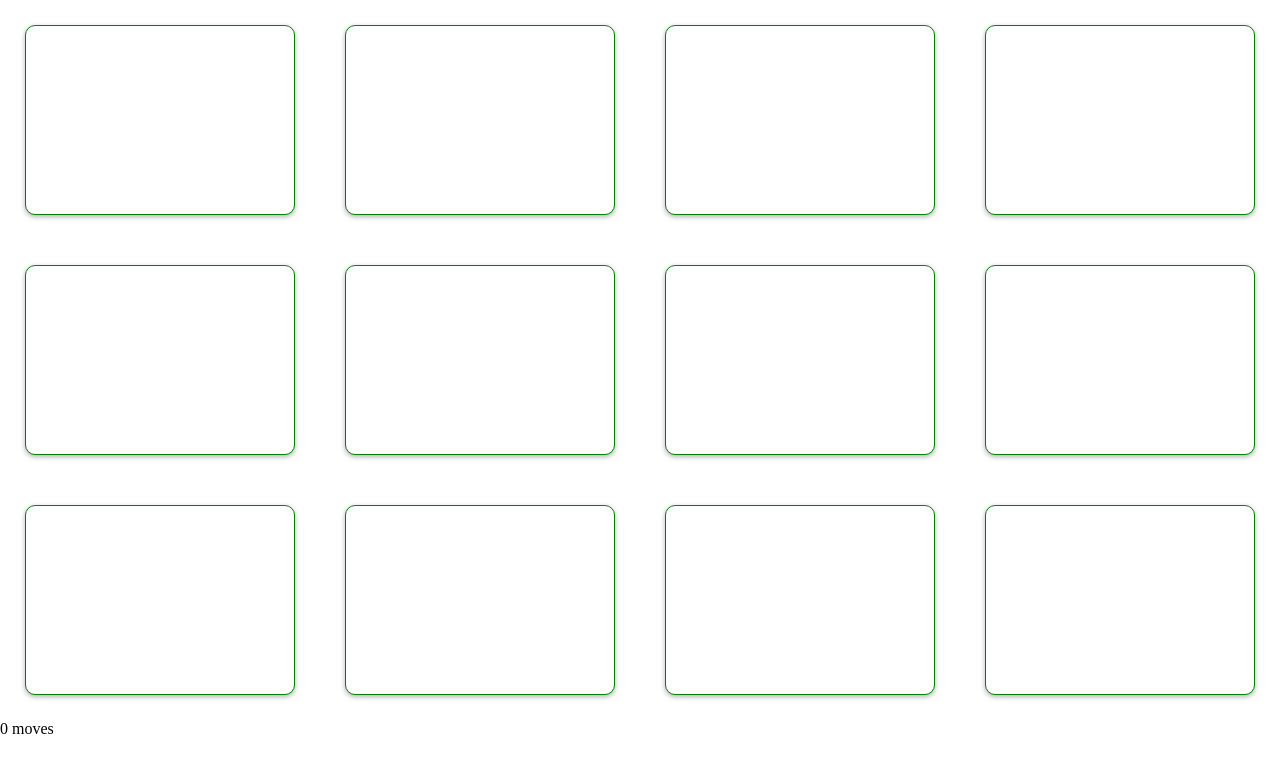
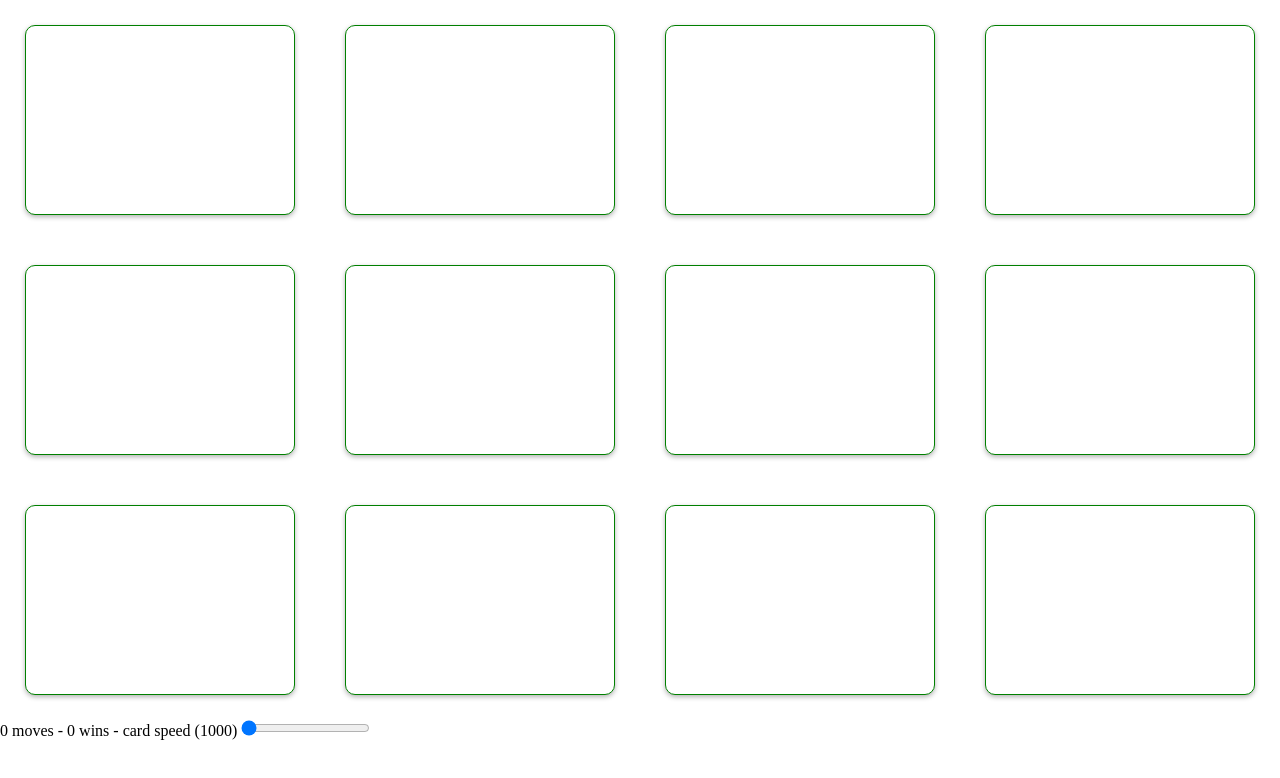
Before and after one commit to StephenFluin/match, an Angular app: page / in a window 1280 px wide. Shown: the top 778 px of the page. Built offline with nearby package versions, Linux system fonts and the light colour scheme.

Commit message:
feat: configurable flip and win count

```diff
--- a/src/app/app.component.html
+++ b/src/app/app.component.html
@@ -20,4 +20,13 @@
   </div>
   }
 </div>
-<div>{{ moves }} moves</div>
+<div>
+  {{ moves }} moves - {{ wins }} wins - card speed ({{ unflipSpeed }})
+  <input
+    type="range"
+    min="300"
+    max="5000"
+    #speed
+    (change)="unflipSpeed = speed.value"
+  />
+</div>
--- a/src/app/app.component.ts
+++ b/src/app/app.component.ts
@@ -29,11 +29,13 @@ export class AppComponent {
     '😍🤢💩💋👩‍🎤🧜‍♀️👑🍱🍕🍿⚽️🏀🏈✈️🛳🎡🎢🛝🏩📪✏️🔍💵🔔🇺🇸🇨🇷🇬🇧🇦🇺'
   );
   bgPicture = '';
+  unflipSpeed = '1000';
 
   firstPick?: Card;
   secondPick?: Card;
   waiting: number | undefined;
   moves = 0;
+  wins = 0;
 
   constructor(private changeDetector: ChangeDetectorRef) {
     this.randomlyPlaceSymbols();
@@ -63,7 +65,7 @@ export class AppComponent {
         this.secondPick = card;
         this.waiting = <any>setTimeout(() => {
           this.resetPick(card);
-        }, 3000);
+        }, parseInt(this.unflipSpeed, 10));
       }
       return;
     }
@@ -140,6 +142,7 @@ export class AppComponent {
     }
     setTimeout(() => {
       alert('You win!');
+      this.wins++;
       this.grid = [];
       setTimeout(() => {
         this.randomlyPlaceSymbols();
--- a/src/styles.scss
+++ b/src/styles.scss
@@ -44,11 +44,11 @@
 }
 
 .card__face--front {
-  background-color: #fff; /* Example front styling */
+  background-color: #fff;
 }
 
 .card__face--back {
-  background-color: #eff; /* Example back styling */
+  background-color: #eff;
   transform: rotateY(180deg); /* Initially rotated backwards */
 }
 
```
